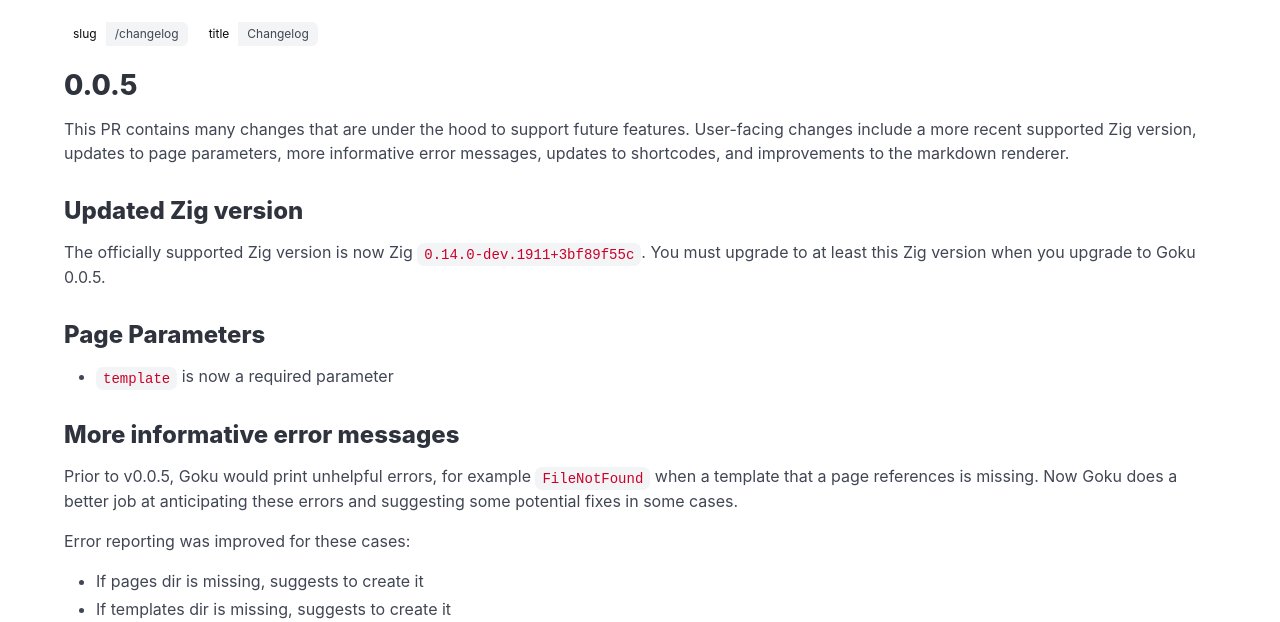
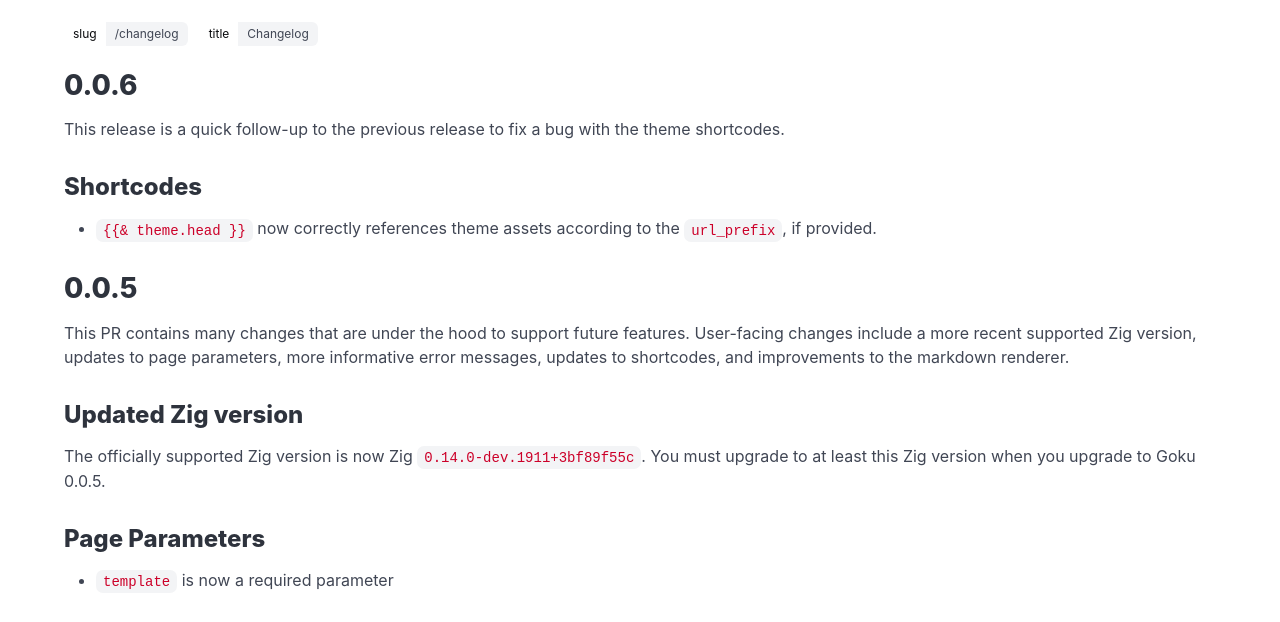
Before and after one commit to sea-grass/goku, a plain HTML site: page changelog/index.html in a window 1280 px wide. Shown: the part 154-776 px from the top of the page. Drawn offline with Linux system fonts and the light colour scheme.

Commit message:
deploy: cdcdd648fafce874c53c6e3fd6e8d2f9ade9a56e

```diff
--- a/changelog/index.html
+++ b/changelog/index.html
@@ -2,7 +2,7 @@
 <html>
   <head>
     <title>Changelog</title>
-    <link rel="stylesheet" type="text/css" href="/bulma.css" />
+    <link rel="stylesheet" type="text/css" href="/goku/bulma.css" />
     <meta name="viewport" content="width=device-width, initial-scale=1">
     <style>a[href^="https://"]::after {
         content: " [*]";
@@ -80,6 +80,14 @@
         <p class="subtitle"></p>
         <section class="content">
           <h2>
+0.0.6</h2>
+<p>
+This release is a quick follow-up to the previous release to fix a bug with the theme shortcodes.</p><h3>
+Shortcodes</h3>
+<ul>
+<li>
+<code>{{& theme.head }}</code> now correctly references theme assets according to the <code>url_prefix</code>, if provided.</li></ul>
+<h2>
 0.0.5</h2>
 <p>
 This PR contains many changes that are under the hood to support future features. User-facing changes include a more recent supported Zig version, updates to page parameters, more informative error messages, updates to shortcodes, and improvements to the markdown renderer.</p><h3>
```
Also changed, not shown: docs/collection/index.html (+1 -1 lines), docs/index.html (+1 -1 lines), docs/page/index.html (+1 -1 lines), docs/site/index.html (+1 -1 lines), getting-started/index.html (+1 -1 lines), index.html (+1 -1 lines).
